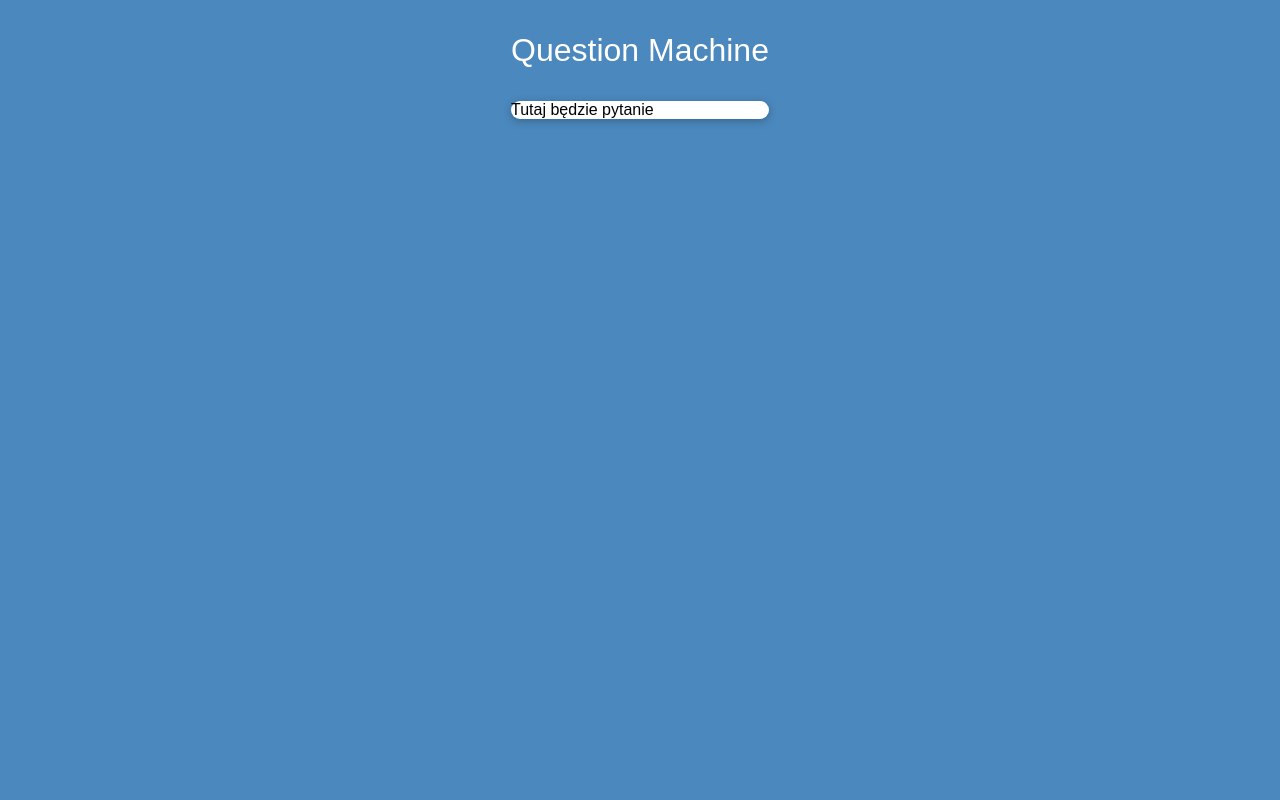
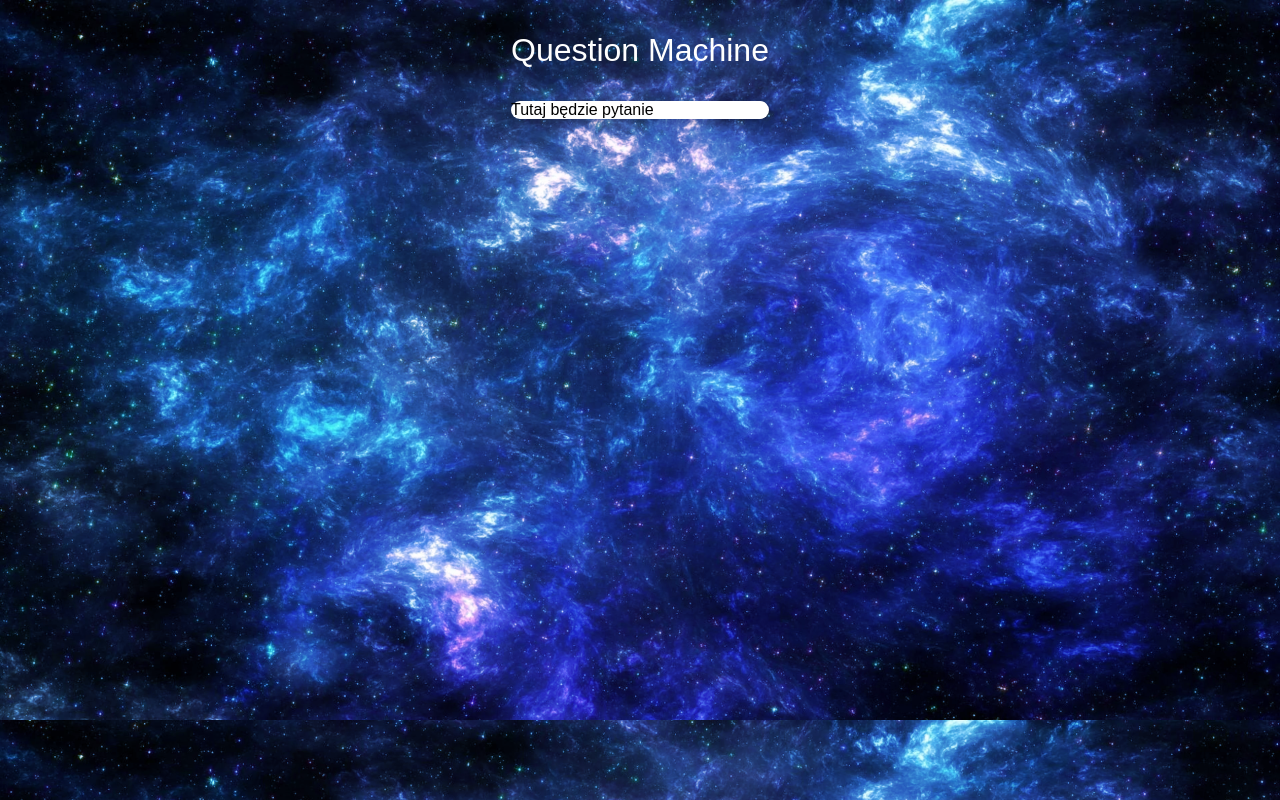
Before and after one commit to H0N3YY/TarrotMachine, a React (Create React App) app: page / in a window 1280 px wide. Built offline with nearby package versions, Linux system fonts and the light colour scheme.

Commit message:
change-background

```diff
--- a/src/style/index.css
+++ b/src/style/index.css
@@ -8,6 +8,10 @@
     display: flex;
     justify-content: center;
     flex-wrap: wrap;
+    background-image: url("../../public/wallpaper.jpg");
+    background-size: 100%;
+    background-blend-mode:hard-light;
+    background-attachment: scroll;
   }
 
   body {
```
